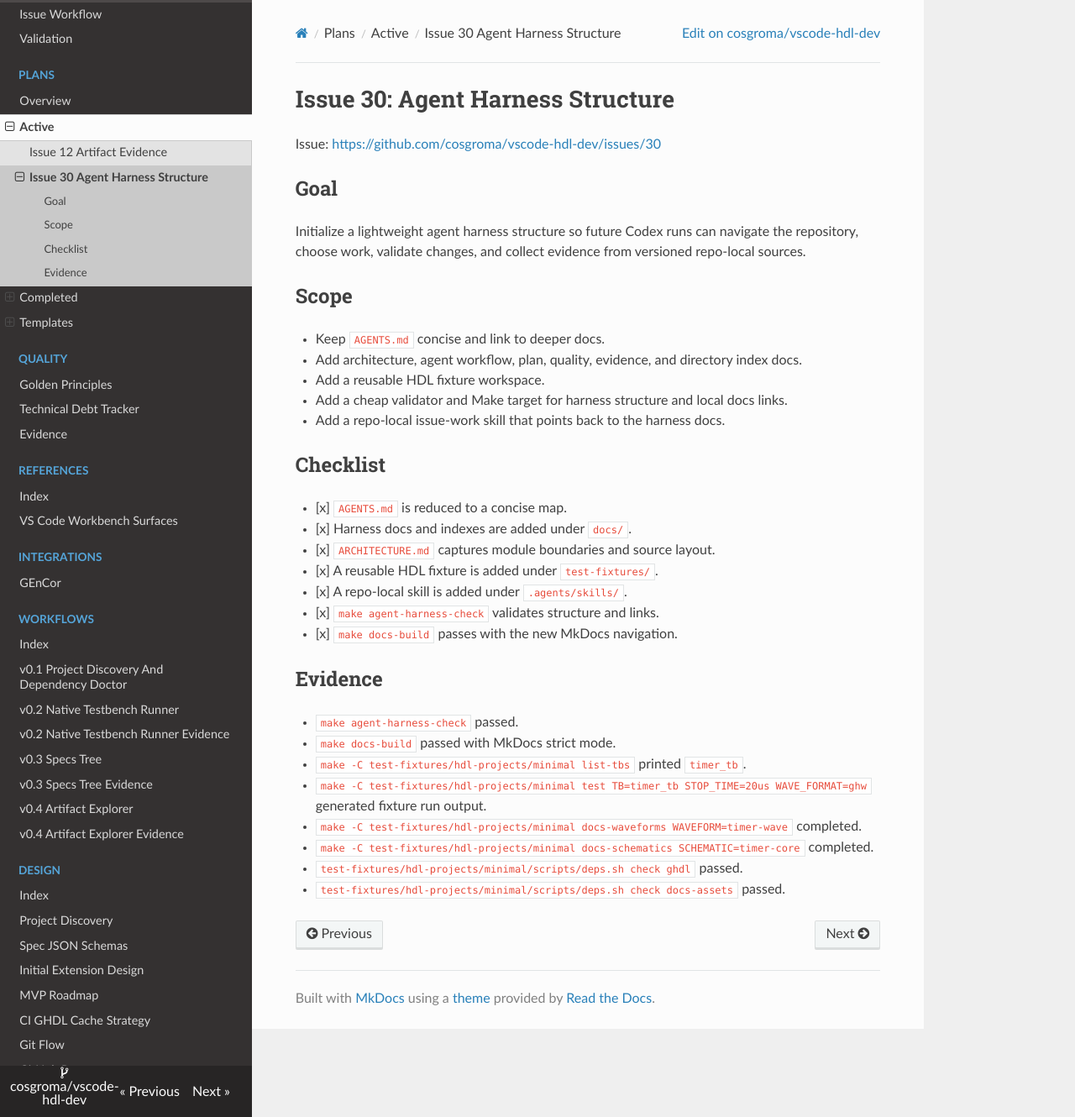
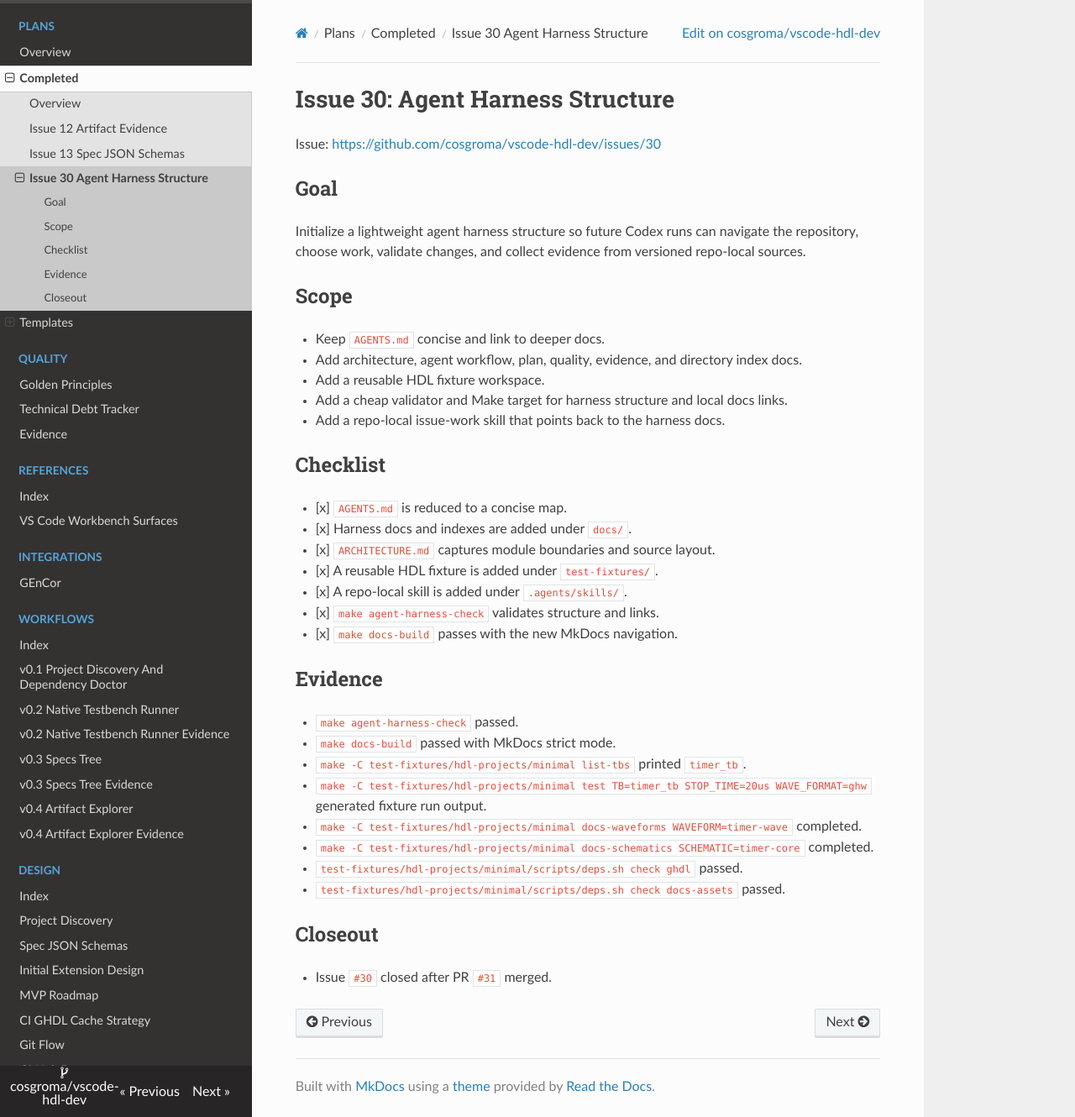
Before and after one commit to cosgroma/vscode-hdl-dev, an MkDocs documentation site: the page built from docs/plans/completed/issue-30-agent-harness-structure.md, in a window 1280 px wide and 1330 px high. Shown: the whole window at 84% size. Built offline with MkDocs 1.6.1, drawn with Linux system fonts in a browser that asks for light colours; nearby versions of some CDN libraries.

Commit message:
Move completed plans out of active list (#34)

```diff
--- a/docs/plans/active/issue-30-agent-harness-structure.md
+++ b/docs/plans/completed/issue-30-agent-harness-structure.md
@@ -38,3 +38,7 @@ from versioned repo-local sources.
 - `make -C test-fixtures/hdl-projects/minimal docs-schematics SCHEMATIC=timer-core` completed.
 - `test-fixtures/hdl-projects/minimal/scripts/deps.sh check ghdl` passed.
 - `test-fixtures/hdl-projects/minimal/scripts/deps.sh check docs-assets` passed.
+
+## Closeout
+
+- Issue `#30` closed after PR `#31` merged.
--- a/mkdocs.yml
+++ b/mkdocs.yml
@@ -17,12 +17,11 @@ nav:
       - Validation: agent/validation.md
   - Plans:
       - Overview: plans/README.md
-      - Active:
-          - Issue 12 Artifact Evidence: plans/active/issue-12-artifact-evidence.md
-          - Issue 30 Agent Harness Structure: plans/active/issue-30-agent-harness-structure.md
       - Completed:
           - Overview: plans/completed/README.md
+          - Issue 12 Artifact Evidence: plans/completed/issue-12-artifact-evidence.md
           - Issue 13 Spec JSON Schemas: plans/completed/issue-13-json-schemas.md
+          - Issue 30 Agent Harness Structure: plans/completed/issue-30-agent-harness-structure.md
       - Templates:
           - Issue Plan: plans/templates/issue-plan.md
   - Quality:
```
Also changed, not shown: docs/plans/completed/issue-12-artifact-evidence.md (renamed from docs/plans/active/issue-12-artifact-evidence.md, +6 -0 lines), 1 other file.
